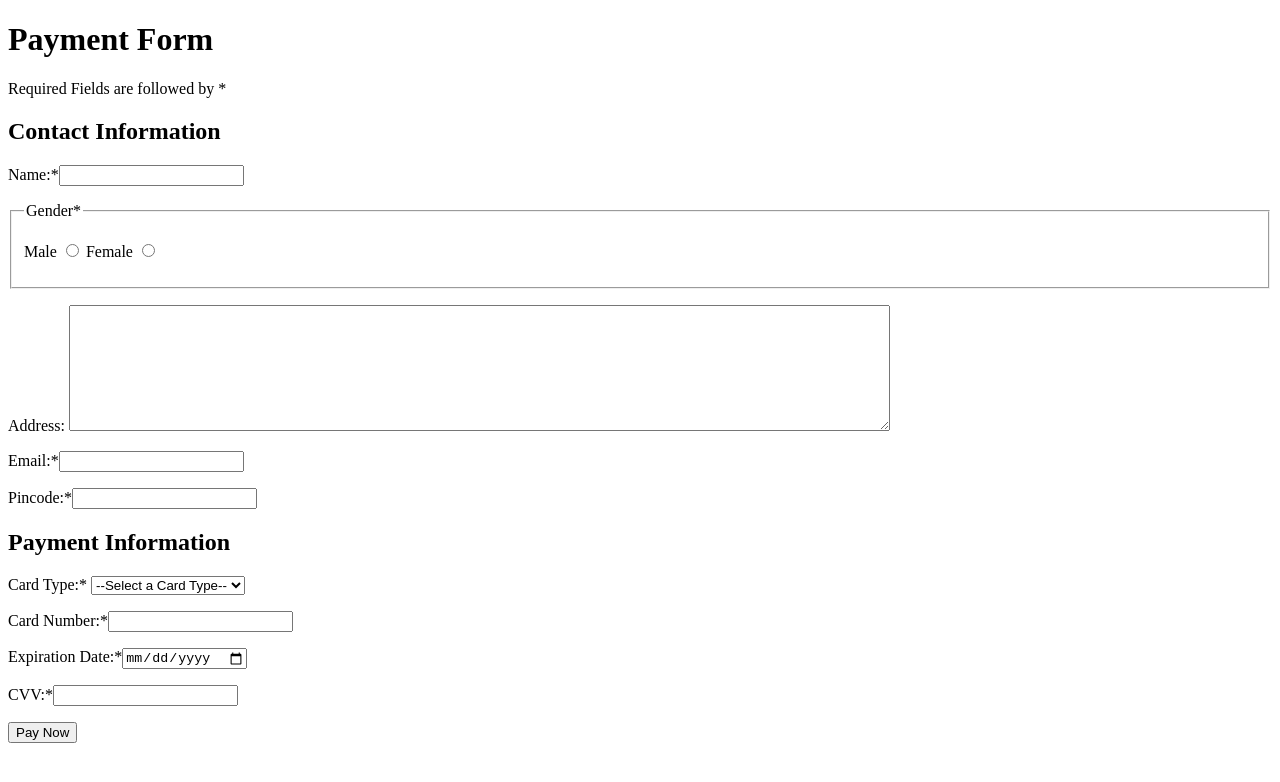
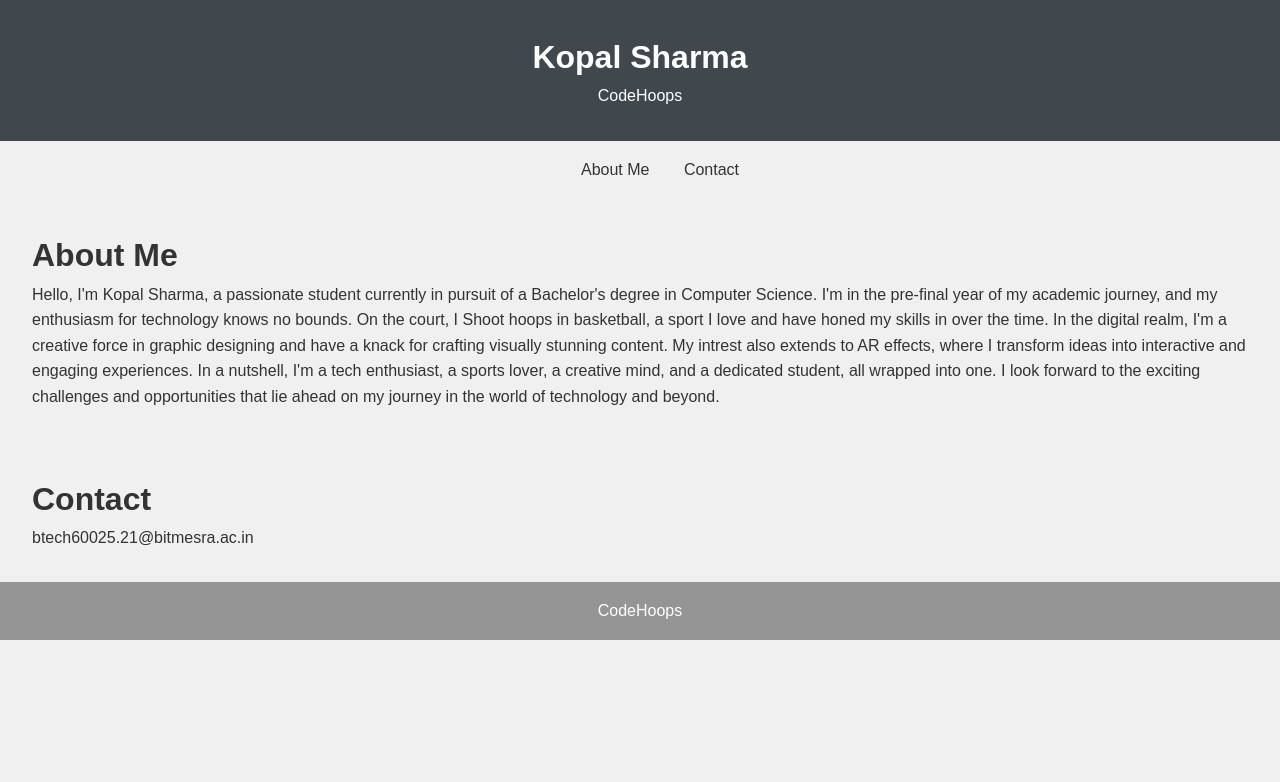
Before and after one commit to vatskopal09/Payment-Form-Website, a plain HTML site: page index.html in a window 1280 px wide. Drawn offline with Linux system fonts and the light colour scheme.

Commit message:
Add files via upload

```diff
--- a/index.html
+++ b/index.html
@@ -3,49 +3,62 @@
 <head>
     <meta charset="UTF-8">
     <meta name="viewport" content="width=device-width, initial-scale=1.0">
-    <title>Payment Form</title>
+    <title>Document</title>
+    <link rel="stylesheet" type="text/css" href="style2.css">
 </head>
 <body>
-    <form action="">
-        <h1>Payment Form</h1>
-        <p>Required Fields are followed by *</p>
-        <h2>Contact Information</h2>
-        <p> Name:*<input type="text" name="Name" required></p>
-        <fieldset>
-            <legend>Gender*</legend>
-        <p>
-            Male <input type="radio" name="Gender" id="Male" required> Female <input type="radio" name="Gender" id="Female" required>
-        </fieldset>
-        </p>
-        <p>
-            Address: <textarea name="Address" id="Address" cols="100" rows="8"></textarea>
-        </p>
-        <p>
-            Email:*<input type="email" name="email" id="email" required>
-        </p>
-        <p>
-            Pincode:*<input type="number" name="pincode" id="pincode" required>
-        </p>
-        <h2>Payment Information</h2>
-        <p>
-            Card Type:*
-            <select>name="card_type" id="card_type required"
-            <option value="">--Select a Card Type--</option>
-            <option value="VISA">VISA</option>
-            <option value="Rupay">Rupay</option>
-            <option value="Mastercard">Mastercard</option>
-        </select>
-        </p>
-        <p>
-            Card Number:*<input type="Number" name="Number" id=""Number required>
-        </p>
-        <p>
-            Expiration Date:*<input type="date" name="exp_date" id="exp_date" required>
-        </p>
-        <p>
-            CVV:*<input type="password" name="CVV" id="CVV" required>
-        </p>
-         <input type="submit" Value="Pay Now" >
-    </form>
+    <!DOCTYPE html>
+    <html lang="en">
+    <head>
+        <meta charset="UTF-8">
+        <meta name="viewport" content="width=device-width, initial-scale=1.0">
+        <title>Kopal Sharma - Portfolio</title>
+        <link rel="stylesheet" href="styles.css">
+    </head>
+    <body>
+        <header>
+            <h1>Kopal Sharma</h1>
+            <p>CodeHoops</p>
+        </header>
+
+        <nav>
+            <ul>
+                <li><a href="#about">About Me</a></li>
+
+                <li><a href="#contact">Contact</a></li>
+            </ul>
+        </nav>
+
+        <section id="about">
+            <h2>About Me</h2>
+            <p>
+                Hello, I'm Kopal Sharma, a passionate student currently in pursuit of a Bachelor's degree in Computer Science. I'm in the pre-final year of my academic journey, and my enthusiasm for technology knows no bounds.
+
+                On the court, I Shoot hoops in basketball, a sport I love and have honed my skills in over the time. In the digital realm, I'm a creative force in graphic designing and have a knack for crafting visually stunning content.
+
+
+                My intrest also extends to AR effects, where I transform ideas into interactive and engaging experiences.
+
+                In a nutshell, I'm a tech enthusiast, a sports lover, a creative mind, and a dedicated student, all wrapped into one. I look forward to the exciting challenges and opportunities that lie ahead on my journey in the world of technology and beyond.
+
+
+
+            </p>
+        </section>
+
+
+        <section id="contact">
+            <h2>Contact</h2>
+            <p>btech60025.21@bitmesra.ac.in</p>
+        </section>
+
+        <footer>
+            <p> CodeHoops</p>
+        </footer>
+    </body>
+    </html>
+
+</header>
+</header>
 </body>
 </html>
--- /dev/null
+++ b/style2.css
@@ -0,0 +1,57 @@
+/* Reset some default browser styles */
+body, h1, h2, h3, p {
+    margin: 0;
+    padding: 0;
+}
+
+/* Basic styling */
+body {
+    font-family: Arial, sans-serif;
+    background-color: #f0f0f0;
+    color: #333;
+    line-height: 1.6;
+    margin: 0;
+    padding: 0;
+}
+
+header {
+    background-color: #40474d;
+    color: #fff;
+    text-align: center;
+    padding: 2rem 0;
+}
+
+nav ul {
+    list-style-type: none;
+    text-align: center;
+    margin-top: 1rem;
+}
+
+nav li {
+    display: inline;
+    margin: 0 15px;
+}
+
+nav a {
+    text-decoration: none;
+    color: #333;
+}
+
+section {
+    padding: 2rem;
+}
+
+section h2 {
+    font-size: 2rem;
+}
+
+.project {
+    margin-bottom: 2rem;
+}
+
+footer {
+    text-align: center;
+    background-color: #959595;
+    color: #fff;
+    padding: 1rem 0;
+}
```
